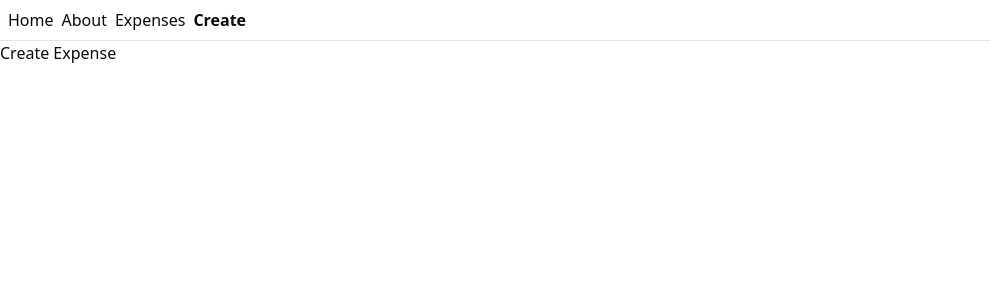
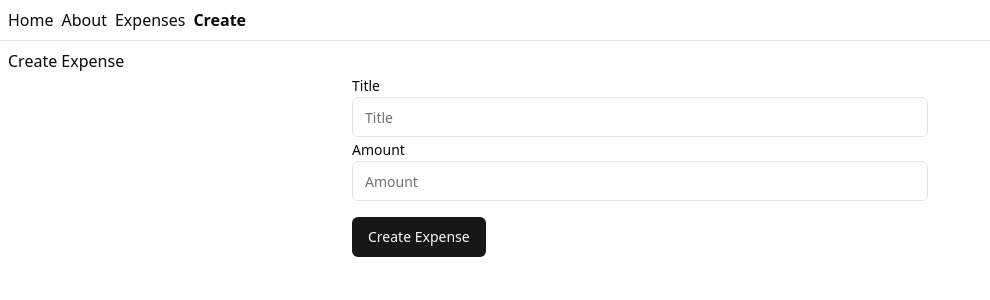
Before and after one commit to bear320/cash-flow, a React (Vite) app in the folder frontend/: page /create-expense in a window 1280 px wide. Shown: the top 300 px of the page, without its empty margins (0-990 px from the left). Built offline with nearby package versions, Linux system fonts and the light colour scheme; what hono would draw is missing.

Commit message:
feat: 🎸 Build the page of creating expense

```diff
--- a/frontend/src/routes/create-expense.tsx
+++ b/frontend/src/routes/create-expense.tsx
@@ -1,7 +1,23 @@
 import { createFileRoute } from "@tanstack/react-router";
+import { Input } from "@/components/ui/input";
+import { Label } from "@/components/ui/label";
+import { Button } from "@/components/ui/button";
 
 const CreateExpense = () => {
-  return <div>Create Expense</div>;
+  return (
+    <div className="p-2">
+      <h2>Create Expense</h2>
+      <form className="max-w-xl m-auto">
+        <Label htmlFor="title">Title</Label>
+        <Input type="text" id="title" placeholder="Title" />
+        <Label htmlFor="amount">Amount</Label>
+        <Input type="number" id="amount" placeholder="Amount" />
+        <Button type="submit" className="mt-4">
+          Create Expense
+        </Button>
+      </form>
+    </div>
+  );
 };
 
 export const Route = createFileRoute("/create-expense")({
```
